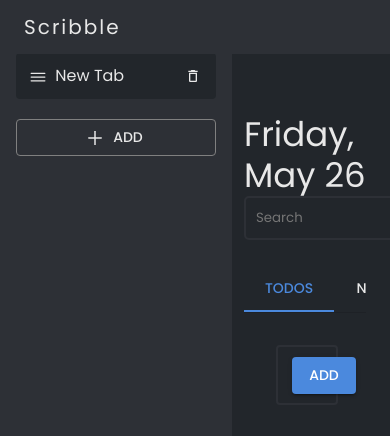
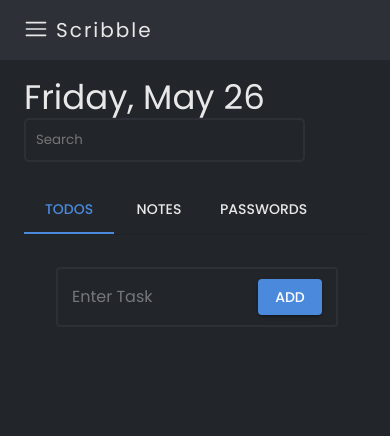
Before and after one commit to ArchitGhevariya007/scribble, a React (Create React App) app: page / in a window 390 px wide. Shown: the top 436 px of the page. Built offline with nearby package versions, Linux system fonts and the light colour scheme.

Commit message:
responsive sidebar added

```diff
--- a/src/components/ContentTab.js
+++ b/src/components/ContentTab.js
@@ -1,15 +1,17 @@
-import React from "react";
+import React, { useContext } from "react";
 import { Box, Tab, Typography, Grid } from "@mui/material";
 import { TabPanel, TabContext, TabList } from "@mui/lab";
 import { useState } from "react";
 import Todos from "./Todos";
 import Notes from "./Notes";
 import Passwords from "./Passwords";
+import { TabContextCreate } from "../context/TabContext";
 
-// import Links from "./Links";
+//************* Using Context *************
 
 // Main function
 export default function ContentTab() {
+  const Tabs = useContext(TabContextCreate);
   const [value, setValue] = useState("1");
   const [SearchText, SetSearchText] = useState("");
 
@@ -20,12 +22,14 @@
   const style = {
     mainContainer: {
       marginTop: 6.5,
-      marginLeft: "220px",
+      // marginLeft: "220px",
+      marginLeft: Tabs.isMobile ? "0" : "220px",
       padding: 3,
       // width: "auto",
       maxWidth: "100%",
       overflowX: "hidden",
     },
+
     TabsContainer: {
       mt: 3,
     },
--- a/src/components/MainContainer.js
+++ b/src/components/MainContainer.js
@@ -15,7 +15,7 @@
     <TabContext>
         <Navbar></Navbar>
         <Sidebar></Sidebar>
-        <ContentTab />
+        <ContentTab ></ContentTab >
       </TabContext>
     </Box>
 
--- a/src/components/Navbar.js
+++ b/src/components/Navbar.js
@@ -1,31 +1,55 @@
-import React from "react";
+import React, { useContext } from "react";
 import { Box, Typography } from "@mui/material";
-
+import { RxHamburgerMenu } from "react-icons/rx";
+import { TabContextCreate } from "../context/TabContext";
 
 export default function Navbar() {
+  //************* Using Context *************
+  const Tabs = useContext(TabContextCreate);
 
   //Style for navbar
   const style = {
     Navbar: {
       backgroundColor: "#2d3036",
-      padding:"12px",
-      pl:3,
+      padding: "12px",
+      pl: 3,
       // pl: isMobile ? 2 : 3,
       position: "fixed",
       top: 0,
       width: "100%",
       zIndex: "100",
+      display: "flex",
+      alignItems: "center",
     },
     LogoText: {
-      fontSize:"20px",
+      fontSize: "20px",
       // fontSize: isMobile ? "16px" : "20px",
       fontweight: 700,
       letterSpacing: "2px",
     },
+    hamburgerIcon: {
+      cursor: "pointer",
+      fontSize: 24,
+      color: "rgb(232, 232, 232)",
+      marginRight:"8px",
+      marginTop:"5px"
+    },
+  };
+
+  const handleToggleSidebar = () => {
+    Tabs.setSidebarVisible(!Tabs.sidebarVisible);
   };
   return (
     <>
       <Box sx={style.Navbar}>
+        {Tabs.isMobile && (
+          <Box>
+            <RxHamburgerMenu
+              style={style.hamburgerIcon}
+              onClick={handleToggleSidebar}
+            />
+          </Box>
+        )}
         <Typography variant="p" sx={style.LogoText}>
           Scribble
         </Typography>
--- a/src/components/Sidebar.js
+++ b/src/components/Sidebar.js
@@ -1,4 +1,4 @@
-import React, { useState,useContext } from "react";
+import React, { useContext, useEffect } from "react";
 import { Box, Stack, Grid, Button, TextField } from "@mui/material";
 import { IoIosMenu } from "react-icons/io";
 import { AiOutlinePlus } from "react-icons/ai";
@@ -6,7 +6,8 @@
 import { TabContextCreate } from "../context/TabContext";
 
 export default function Sidebar() {
-  const [sidebarVisible, setSidebarVisible] = useState(true);
+  //************* Using Context *************
+  const Tabs = useContext(TabContextCreate);
 
   //Style
   const style = {
@@ -16,14 +17,16 @@
       maxWidth: "200px",
       pt: 3.5,
       p: 2,
-      minHeight: "100%",
+      // minHeight: "100%",
+      minHeight: "100vh",
+
       height: "100%",
       float: "left",
       position: "fixed",
       overflow: "auto",
       zIndex: 1,
-      // marginTop:"7.5vh"
-      display: sidebarVisible ? "block" : "none",
+      transition: "transform 0.4s ease-in-out", // Added transition property for smooth animation
+      transform: Tabs.sidebarVisible ? "translateX(0)" : "translateX(-100%)", // Added transform property to move the sidebar off-screen
     },
     addButton: {
       mt: 1.5,
@@ -73,21 +76,28 @@
     },
   };
 
-  //************* Using Context *************
-  const Tabs = useContext(TabContextCreate);
+  useEffect(() => {
+    const handleWindowResize = () => {
+      const isMobileScreen = window.innerWidth <= 767;
+      Tabs.setIsMobile(isMobileScreen);
+      if (isMobileScreen) {
+        Tabs.setSidebarVisible(false);
+      } else {
+        Tabs.setSidebarVisible(true);
+      }
+    };
 
-  const handleToggleSidebar = () => {
-    setSidebarVisible(!sidebarVisible);
-  };
+    handleWindowResize(); // Set initial isMobile state on component mount
 
+    window.addEventListener("resize", handleWindowResize); // Update isMobile state on window resize
+
+    return () => {
+      window.removeEventListener("resize", handleWindowResize); // Cleanup the event listener on component unmount
+    };
+  }, []);
 
   return (
     <>
-    <Box sx={style.toggleButton}>
-        <Button variant="outlined" onClick={handleToggleSidebar}>
-          Toggle Sidebar
-        </Button>
-      </Box>
       <Box sx={style.SideBarBody}>
         {Tabs.Tab.map((tab, index) => (
           <Box
--- a/src/context/TabContext.js
+++ b/src/context/TabContext.js
@@ -123,6 +123,11 @@
     setSelectedTabId(tabId);
   };
 
+
+    //**************************************************** Sidebar Toggle ****************************************************
+
+    const [sidebarVisible, setSidebarVisible] = useState(true);
+    const [isMobile, setIsMobile] = useState(false);
   return (
     <>
       <TabContextCreate.Provider
@@ -140,7 +145,11 @@
           Note,
           SetNote,
           Passwords,
-          SetPasswords
+          SetPasswords,
+          sidebarVisible,
+          setSidebarVisible,
+          isMobile,
+          setIsMobile
         }}
       >
         {props.children}
```
